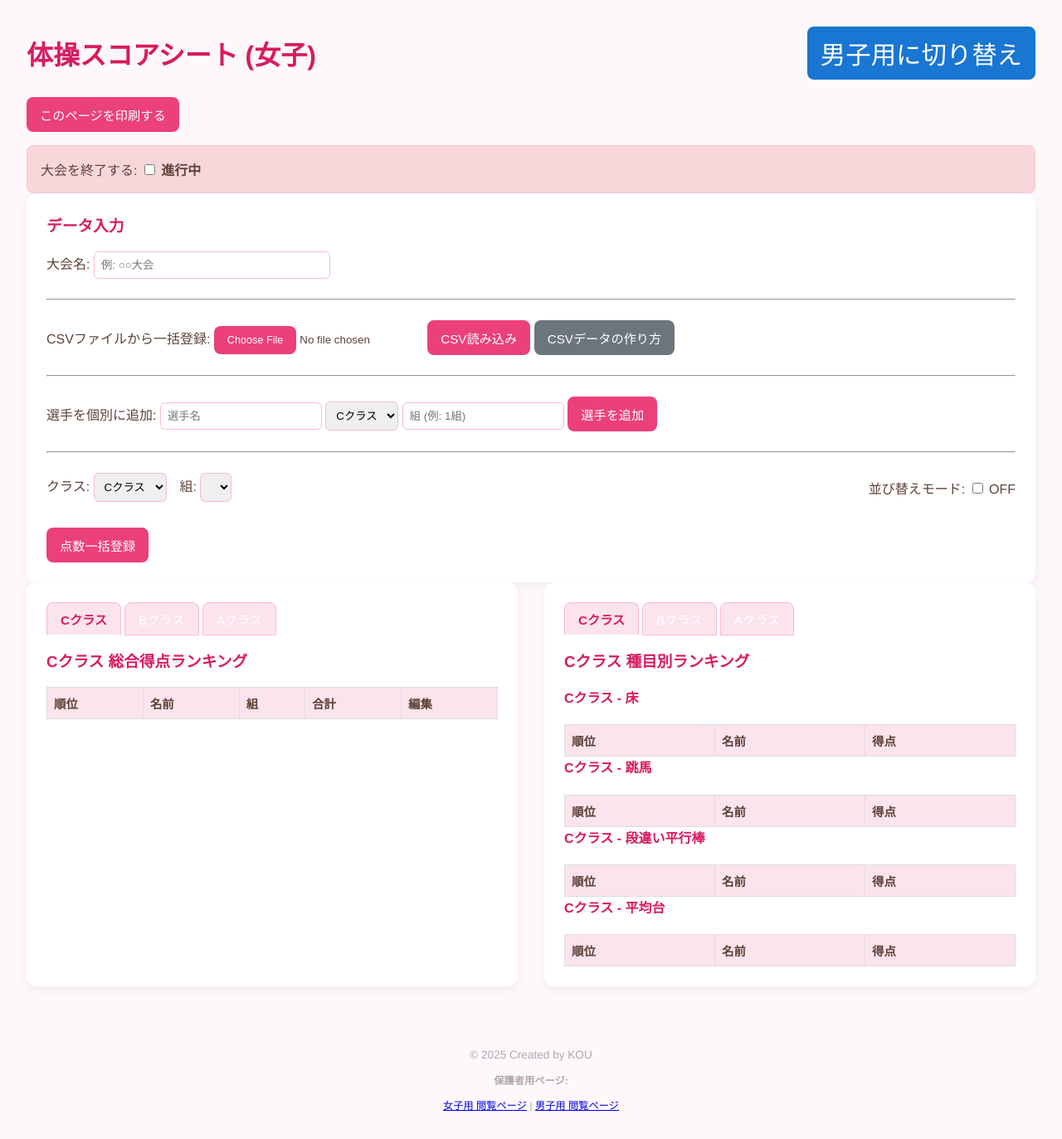
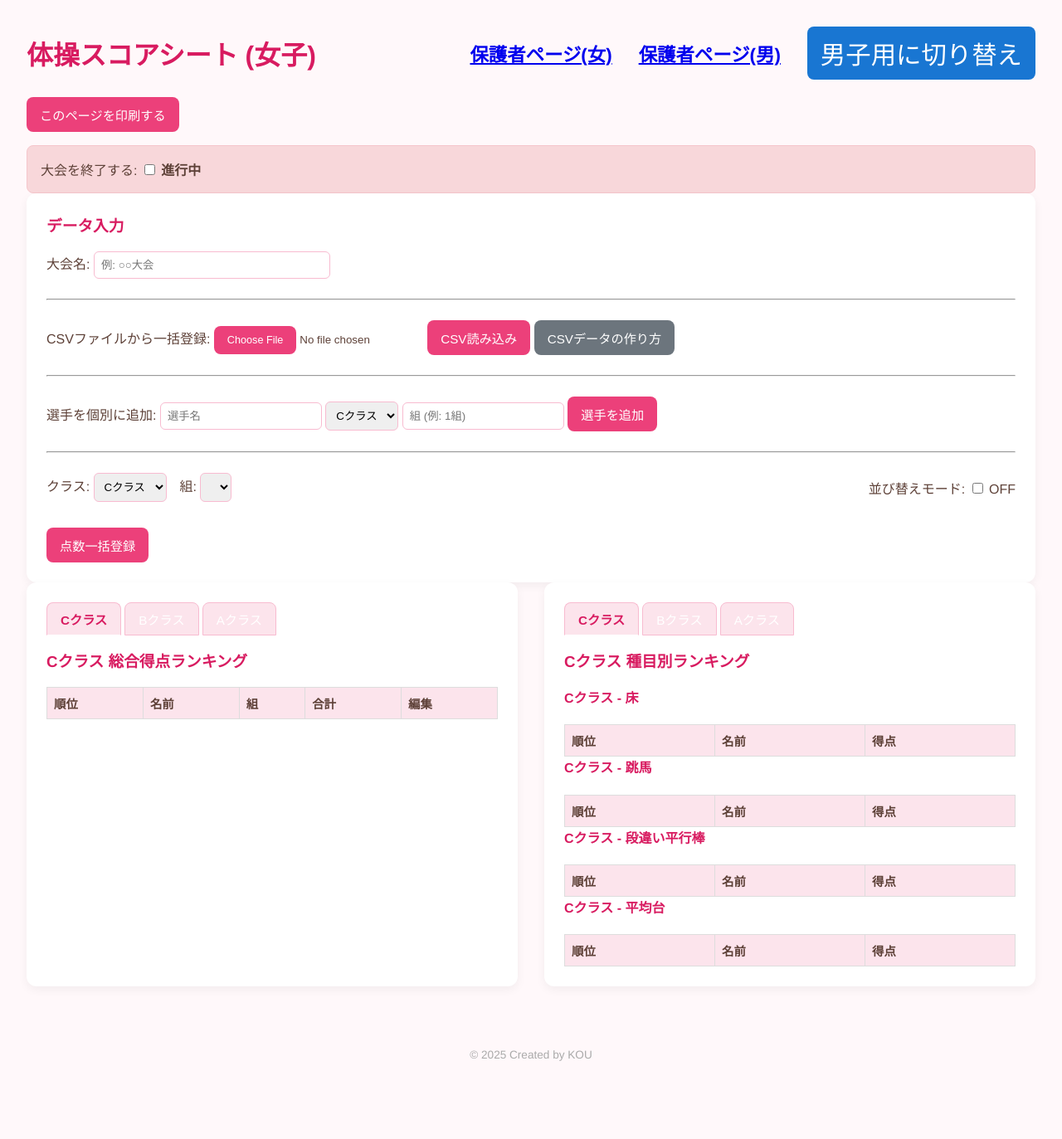
Before and after one commit to kkou777-dot/gss-app, a website: page index.html in a window 1280 px wide. Shown: the whole page at 83% size. After the commit the page ends 1311 px from the top, so only its background shows below. Drawn offline with nearby package versions, Linux system fonts and the light colour scheme.

Commit message:
refactor: Move viewer page links to header

```diff
--- a/index.html
+++ b/index.html
@@ -26,7 +26,11 @@
 
     <h1>
         <span id="competitionName">体操スコアシート (女子)</span>
-        <button type="button" class="switch-gender-btn" onclick="location.href='index_men.html'">男子用に切り替え</button>
+        <div style="display: flex; align-items: center; gap: 1em;">
+            <a href="/viewer" target="_blank" style="font-size: 0.7em;">保護者ページ(女)</a>
+            <a href="/viewer_men" target="_blank" style="font-size: 0.7em;">保護者ページ(男)</a>
+            <button type="button" class="switch-gender-btn" onclick="location.href='index_men.html'">男子用に切り替え</button>
+        </div>
     </h1>
     <!-- サーバー接続状態の表示エリア -->
     <div id="connectionStatus" style="display: none; padding: 0.5em 1em; background-color: #fffbe6; border: 1px solid #ffe58f; border-radius: 4px; margin-bottom: 1em;"></div>
@@ -151,10 +155,6 @@
 
     <footer>
         <p>&copy; 2025 Created by KOU</p>
-        <div class="viewer-links" style="margin-top: 1em; font-size: 0.9em;">
-            <p><strong>保護者用ページ:</strong></p>
-            <a href="/viewer" target="_blank">女子用 閲覧ページ</a> | <a href="/viewer_men" target="_blank">男子用 閲覧ページ</a>
-        </div>
     </footer>
 
     <!-- CSVヘルプモーダル -->
```
Also changed, not shown: index_men.html (+5 -5 lines).
